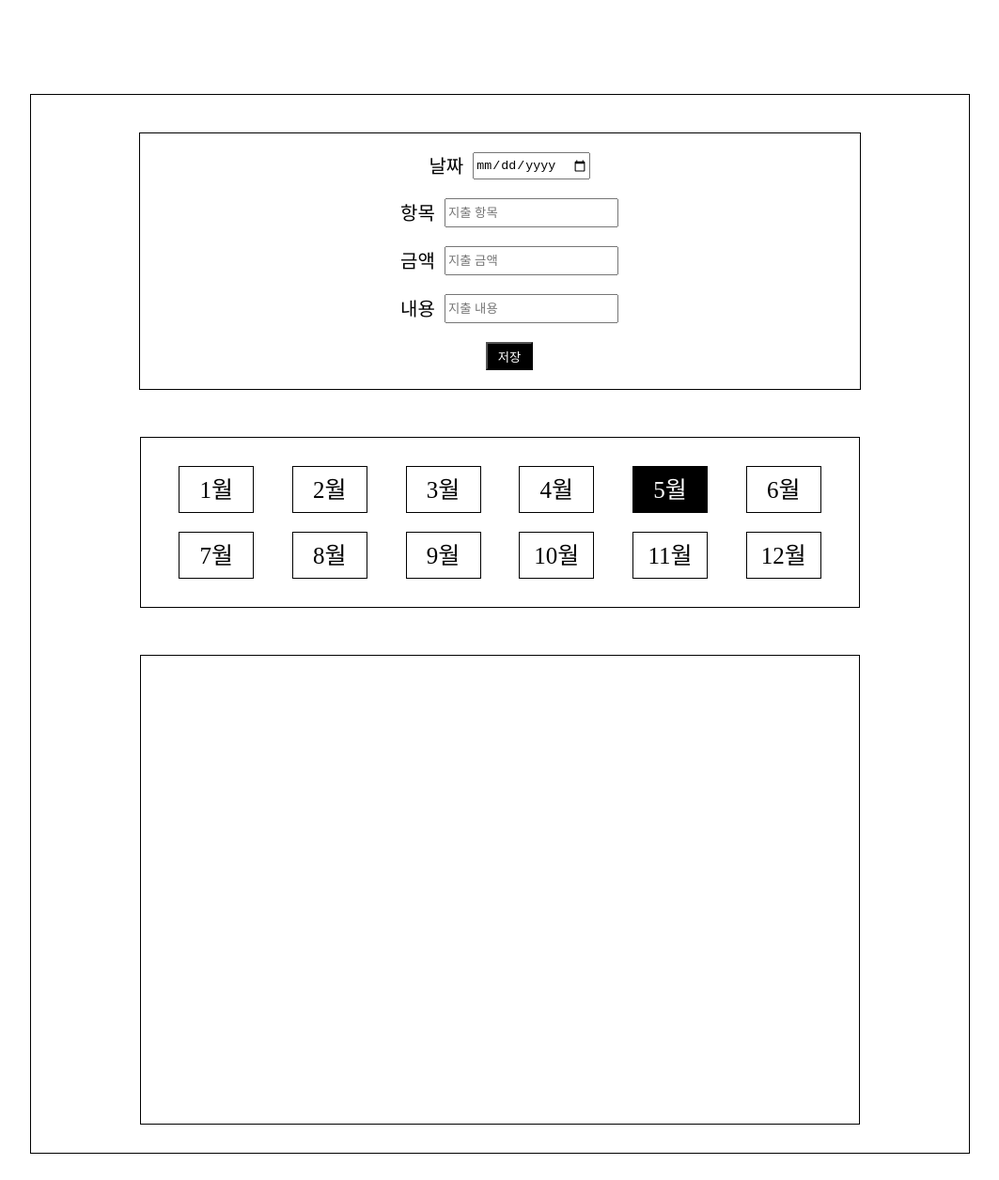
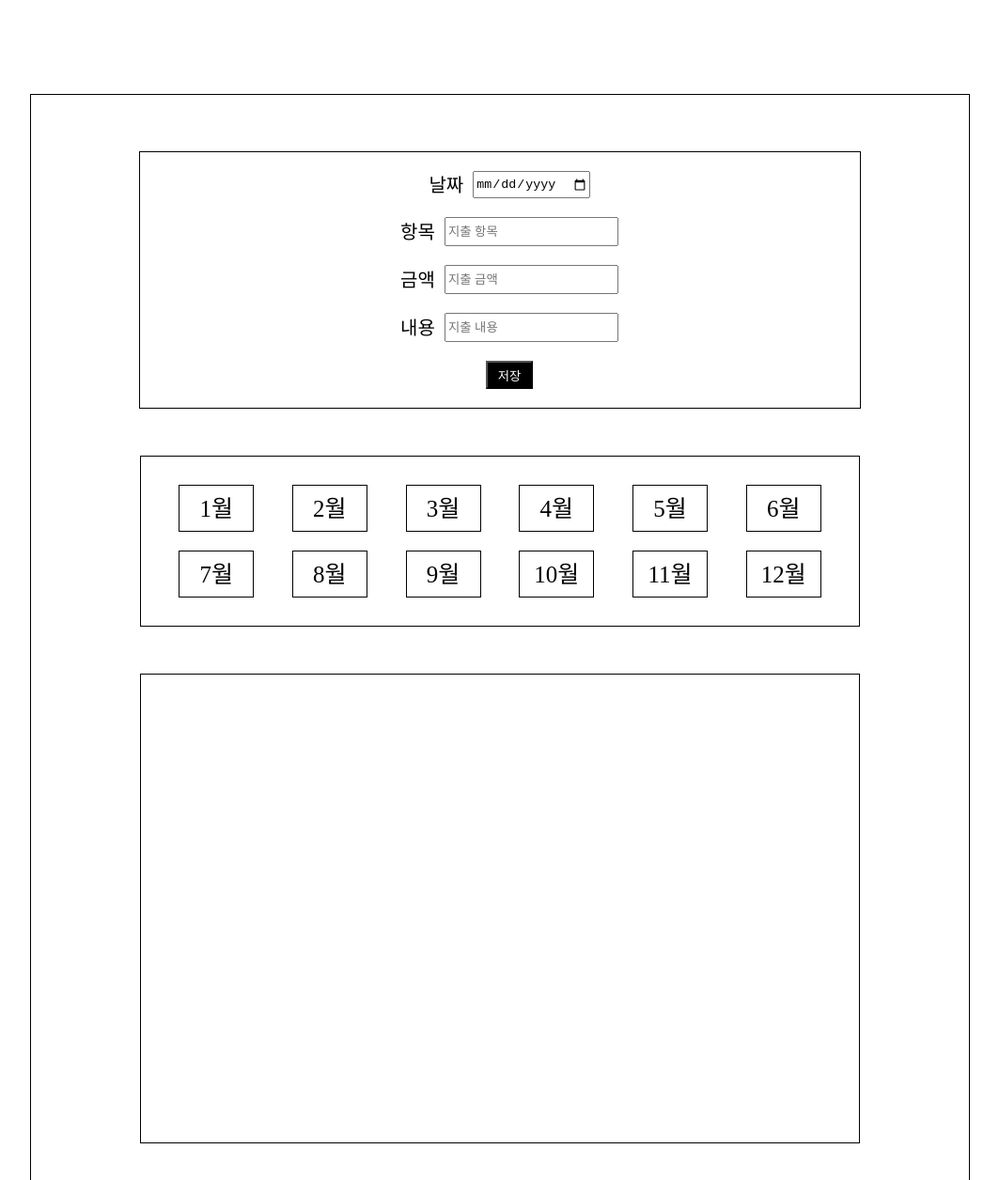
Before and after one commit to ssbmel/account-book, a React (Vite) app: page / in a window 1280 px wide. Shown: the top 1256 px of the page at 94% size, without its empty margins (108-1171 px from the left). Built offline with nearby package versions, Linux system fonts and the light colour scheme.

Commit message:
로컬스토리지 추가

```diff
--- a/src/pages/Home.jsx
+++ b/src/pages/Home.jsx
@@ -1,14 +1,12 @@
 /* eslint-disable react/prop-types */
 /* eslint-disable no-unused-vars */
-import { useState } from "react";
+import { useEffect, useState } from "react";
 import { v4 as uuidv4 } from "uuid";
 import {Container, InputBox, InputContent, MonthBoxList, MonthBox, ListBox, ListContent, Text, InputBtn, InputStyle} from '../style/stylecomponent.jsx';
-import { Link } from "react-router-dom";
+import { Link, json } from "react-router-dom";
 import styled from "styled-components";
 
-
-function App() {
-  const [contents, setContents] = useState([
+const fakeData = [
   {
     id: "25600f72-56b4-41a7-a9c2-47358580e2f8",
     date: "2024-01-05",
@@ -49,9 +47,13 @@ function App() {
     date: "2024-02-02",
     item: "도서",
     amount: 75000,
-      description: "해리포터",
+    description: "젊은이들의 흑마법 기피가 심각합니다만, 취직해보니 대우도 좋고 사장도 사역마도 귀여워서 최고입니다!",
   },
-  ]);
+]
+
+function App() {
+
+  const [contents, setContents] = useState([]);
 
 
   const [date, setDate] = useState("");
@@ -72,13 +74,34 @@ function App() {
       description: description,
     };
     setContents([...contents, newContent]);
+    localStorage.setItem("key", JSON.stringify([...contents, newContent]));
     setItem("");
     setAmount("");
     setDescription("");
   };
 
-  const [nowMonth, setNowMonth] = useState(5);
+  const [nowMonth, setNowMonth] = useState("");
   const month = [1, 2, 3, 4, 5, 6, 7, 8, 9, 10, 11, 12];
+
+  useEffect(()=> {
+    const savedData = JSON.parse(localStorage.getItem("key"));
+    if(!savedData){
+      setContents(fakeData);
+      localStorage.setItem("key", JSON.stringify(fakeData));
+      return
+    }
+    setContents(savedData);
+  }, [])
+
+  const onClickMonth = (month) => {
+    setNowMonth(month);
+    localStorage.setItem("clickedMonth", month);
+  }
+
+  useEffect(()=> {
+    const clickedMonth = Number(localStorage.getItem("clickedMonth"));
+    setNowMonth(clickedMonth)
+  }, [])
 
   return (
     <Container>
@@ -136,7 +159,7 @@ function App() {
           return (
             <MonthBox
             key={index}
-            onClick={() => setNowMonth(m)}
+            onClick={() => onClickMonth(m)}
             backgroundColor={nowMonth === m ? 'black' : undefined}
             color={nowMonth === m ? 'white' : undefined}
             >
@@ -178,7 +201,7 @@ const List = ({ id, date, item, amount, description }) => {
     <ListContent>
       <LinkStyle to="/DetailPage">
         <Text>{date}</Text>
-        <Text>{item} - {description}</Text>
+        <Text style={{width: "600px"}}>{item} - {description}</Text>
         <Text>{amount}</Text>
       </LinkStyle>
     </ListContent>
--- a/src/style/stylecomponent.jsx
+++ b/src/style/stylecomponent.jsx
@@ -14,7 +14,7 @@ export const InputBox = styled.div`
   width: 80%;
   border: 1px solid black;
   text-align: center;
-  margin: 20px auto;
+  margin: 40px auto;
   padding: 10px 0;
   display: grid;
   justify-content: center;
@@ -65,18 +65,22 @@ export const MonthBox = styled.div`
 export const ListContent = styled.div`
   width: 80%;
   margin: 15px auto;
-  padding: 10px;
+  padding: 5px;
   border: 1px solid black;
-  height: 80px;
+  height: 100px;
   display: grid;
   align-items: center;
   box-sizing: border-box;
+  text-overflow: ellipsis;
+  overflow: hidden;
+  white-space: nowrap;
+
 `;
 export const ListBox = styled.div`
   border: 1px solid black;
   width: 80%;
   height: 500px;
-  margin: 10px auto;
+  margin: 10px auto 50px;
   align-items: center;
   justify-content: center;
   box-sizing: border-box;
@@ -84,5 +88,10 @@ export const ListBox = styled.div`
 
 `;
 export const Text = styled.p`
+  width: 800px;
   color: black;
+  text-overflow: ellipsis;
+  overflow: hidden;
+  white-space: nowrap;
+  margin: 10px;
 `
```
Lines whose indentation alone changed are shown as unchanged.
